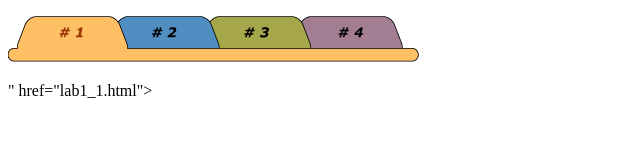
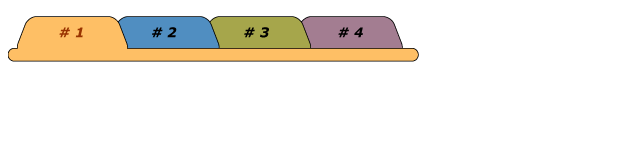
Before and after one commit to DariSh19/DariSh19.github.io, a plain HTML site: page lab1/lab1_5.html in a window 1280 px wide. Shown: the whole page, without its empty margins (0-640 px from the left). Drawn offline with Linux system fonts and the light colour scheme; files whose address does not match are found by name.

Commit message:
исправление кода

```diff
--- a/lab1/lab1_5.html
+++ b/lab1/lab1_5.html
@@ -9,7 +9,6 @@
       <map name="map">
         <area shape="poly" alt="Закладка 1"
         coords="109,45,23,0"
-        href="lab1_1.html">"
         href="lab1_1.html">
         <area shape="poly" alt="Закладка 2"
         coords="210,27,203,9,202,6,197,2,192,1,120,1,115,2,110,6,112,9,119,27,119,32,211,32,210,27"
```
